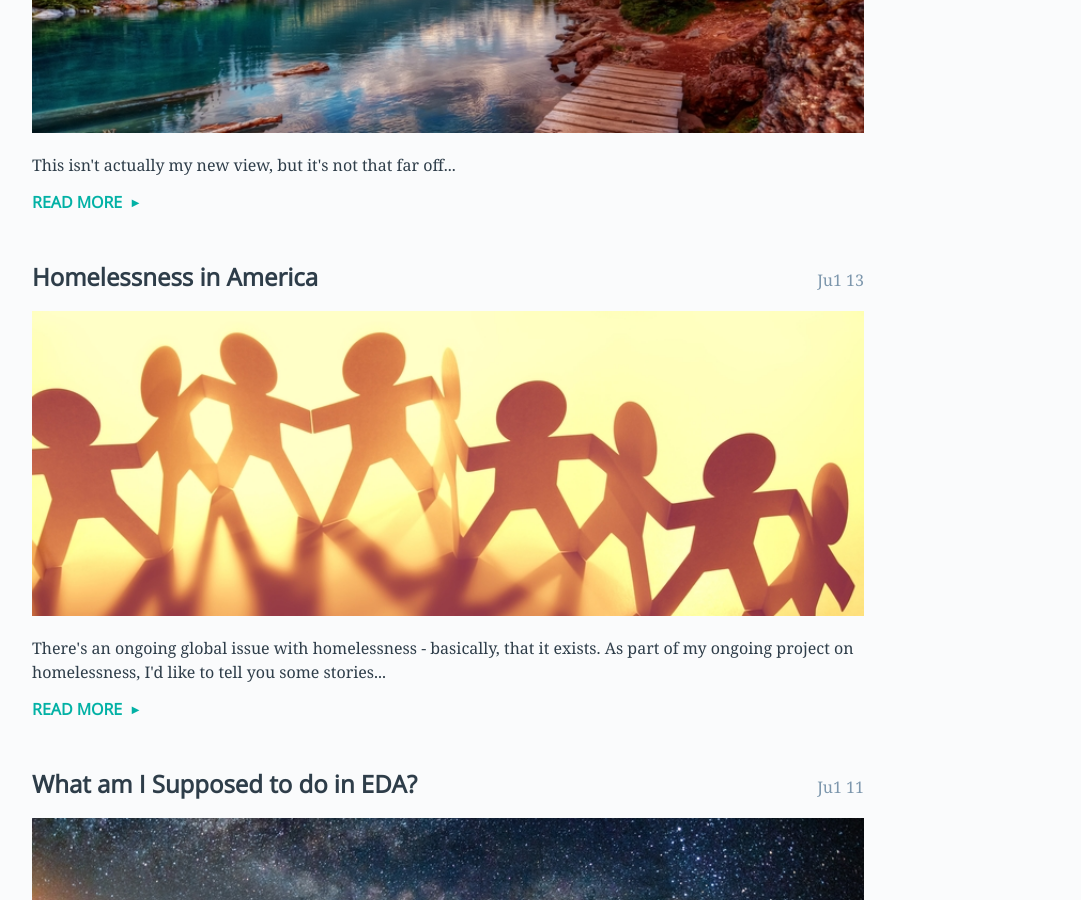
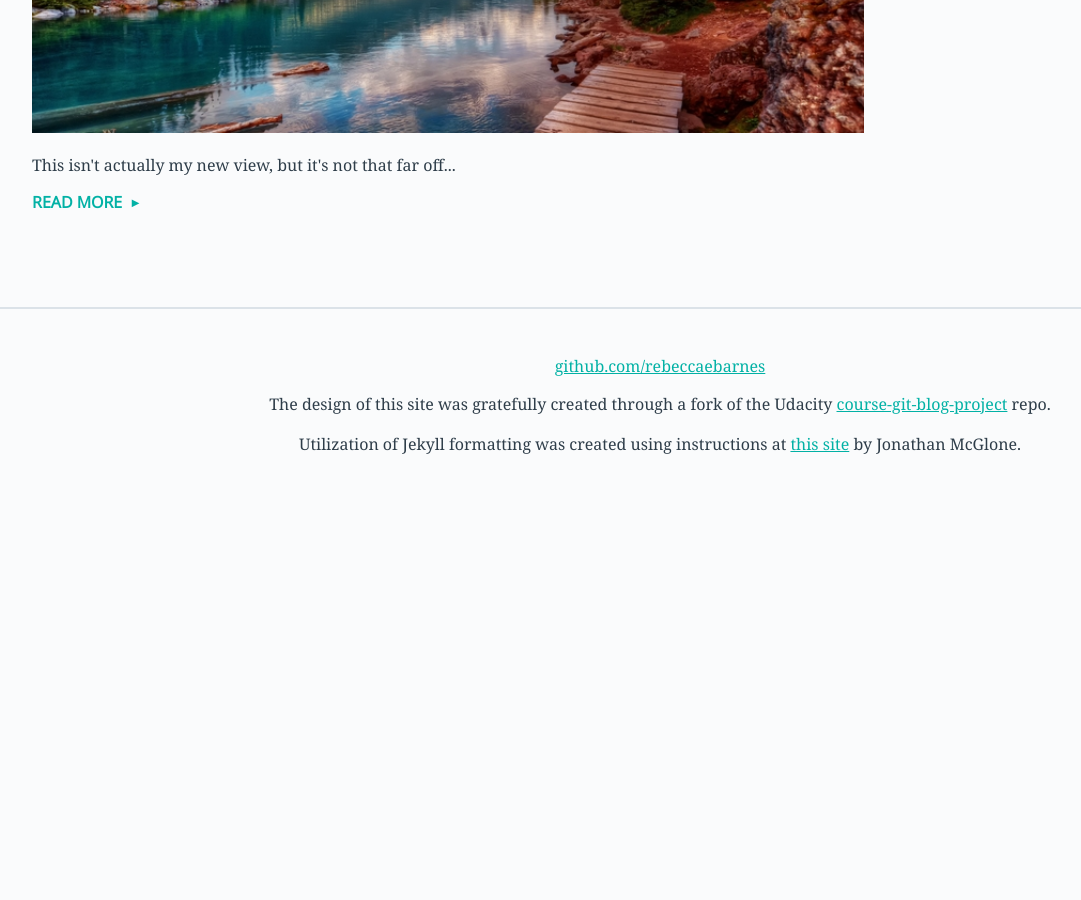
Before and after one commit to rebeccaebarnes/rebeccaebarnes.github.io, a Jekyll site: the page built from index.html, in a window 1280 px wide and 900 px high, scrolled down 2623 px. Shown: the whole window, without its empty margins (0-1081 px from the left). Built offline with Jekyll 4.4.1, drawn with Linux system fonts in a browser that asks for light colours; after the commit the page ends 3127 px from its top, so only the background shows below that; some of the changed text lies outside the part shown.

Commit message:
chore: Remove old articles from front page

```diff
--- a/index.html
+++ b/index.html
@@ -73,35 +73,3 @@ title: Pursuing Data
 
     <a class="read-more" href="https://rebeccaebarnes.github.io/2018/10/03/i-moved">Read more</a>
 </article>
-
-<article>
-    <header>
-        <h2>Homelessness in America</h2>
-        <time datetime="2018-07-13T21:00">Ju1 13</time>
-    </header>
-
-    <img src="img/paper_ppl_yellow.jpg" alt="Yellow-lit people paper cutouts">
-
-    <p>
-        There's an ongoing global issue with homelessness - basically, that it exists.
-        As part of my ongoing project on homelessness, I'd like to tell you some stories...
-    </p>
-
-    <a class="read-more" href="https://rebeccaebarnes.github.io/2018/07/13/homelessness-in-america">Read more</a>
-</article>
-
-<article>
-    <header>
-        <h2>What am I Supposed to do in EDA?</h2>
-        <time datetime="2018-07-11T09:13">Ju1 11</time>
-    </header>
-
-    <img src="img/night_sky.jpg" alt="Enhanced galaxy at sunset">
-
-    <p>
-        While chatting with my fellow DAND students a question something like, "Ok, I get that I do some visualizations to explore data, but I'm not certain exactly what I'm supposed to do with a new dataset," came up.
-        I thought I'd set out to try and write something to explain it...
-    </p>
-
-    <a class="read-more" href="https://rebeccaebarnes.github.io/2018/07/11/exploring-data">Read more</a>
-</article>
```
